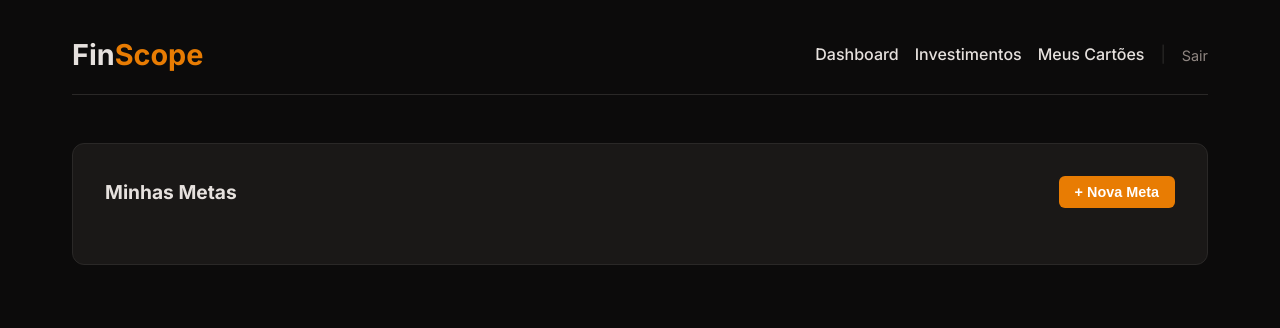
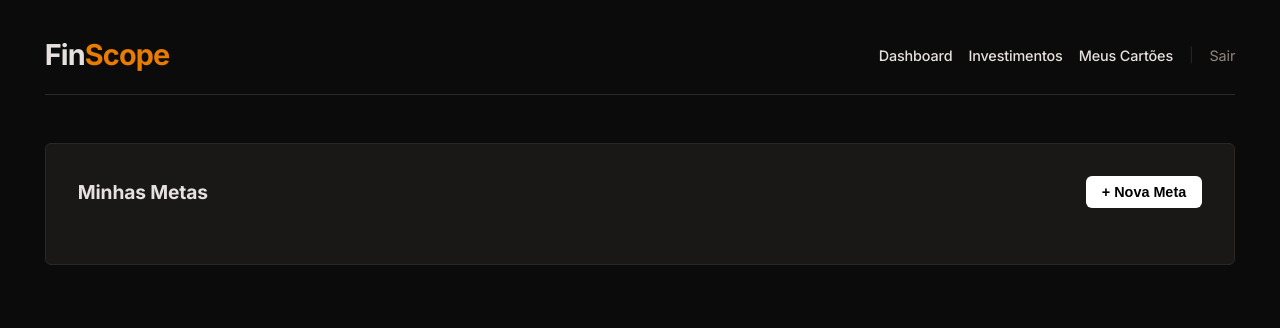
Before and after one commit to AlvaroPereir4/FinScope, a Flask app: page /goals in a window 1280 px wide. Shown: the top 328 px of the page. Run offline with Flask 3, Linux system fonts and the light colour scheme; the visitor is signed in with stand-in values (Sample User, id 1); data that the repository does not hold is empty.

Commit message:
general adjustments to fron-end

```diff
--- a/static/css/style.css
+++ b/static/css/style.css
@@ -16,6 +16,15 @@
     --success-color: #2ecc71;
     --danger-color: #e74c3c;
     --invest-color: #3498db;
+
+    /* Geist-like Aesthetics */
+    --white: #ffffff;
+    --black: #000000;
+    --surface-hover: #222222;
+
+    --font-sans: 'Inter', -apple-system, BlinkMacSystemFont, "Segoe UI", Roboto, sans-serif;
+    --font-mono: 'Fira Code', 'Roboto Mono', monospace;
+    --border-radius: 6px; /* Suave e moderno */
 }
 
 * {
@@ -25,14 +34,16 @@
 }
 
 body {
-    font-family: 'Inter', sans-serif;
+    font-family: var(--font-sans);
     background-color: var(--bg-color);
     color: var(--text-primary);
     line-height: 1.6;
+    font-size: 14px;
+    letter-spacing: -0.01em; /* Geist vibe: letras levemente mais juntas */
 }
 
 .container {
-    max-width: 1200px;
+    max-width: 98%; /* Ocupa quase toda a tela */
     margin: 0 auto;
     padding: 2rem;
 }
@@ -51,6 +62,7 @@ header {
     font-weight: 700;
     font-size: 1.8rem;
     color: var(--text-primary);
+    letter-spacing: -0.03em;
 }
 
 .logo span {
@@ -68,6 +80,8 @@ header {
     text-decoration: none;
     font-weight: 500;
     transition: color 0.2s;
+    font-size: 0.9rem;
+    letter-spacing: -0.01em;
 }
 
 .nav-link:hover {
@@ -405,13 +426,13 @@ input:focus, select:focus {
 }
 
 .btn-primary {
-    background-color: var(--accent-color);
-    color: #fff;
+    background-color: var(--white); /* Botão principal Branco */
+    color: var(--black);
     border: none;
     padding: 0.8rem 1.5rem;
-    border-radius: 6px;
+    border-radius: var(--border-radius);
     cursor: pointer;
-    font-size: 1rem;
+    font-size: 0.9rem;
     font-weight: 600;
     width: 100%;
     transition: opacity 0.2s;
@@ -492,19 +514,20 @@ input:focus, select:focus {
 .stat-item span {
     font-size: 0.8rem;
     color: var(--text-secondary);
-    text-transform: uppercase;
+    font-weight: 500;
 }
 
 .stat-item strong {
     font-size: 1.2rem;
     color: var(--accent-color);
+    font-family: var(--font-mono);
 }
 
 /* Tables */
 .history-section, .investments-section, .goals-section {
     background: var(--card-bg);
     padding: 2rem;
-    border-radius: 12px;
+    border-radius: var(--border-radius);
     border: 1px solid var(--border-color);
     margin-bottom: 2rem;
 }
--- a/static/js/script.js
+++ b/static/js/script.js
@@ -1147,6 +1147,8 @@ document.addEventListener('DOMContentLoaded', () => {
     function updateChart(chartData) {
         // Lógica de renderização, sem processamento de dados!
         const ctx = document.getElementById('financeChart').getContext('2d');
+        const fontSans = "'Inter', sans-serif";
+        const fontMono = "'Fira Code', monospace";
 
         if (financeChart) financeChart.destroy();
 
@@ -1154,7 +1156,14 @@ document.addEventListener('DOMContentLoaded', () => {
             type: 'line',
             data: {
                 labels: chartData.labels,
-                datasets: chartData.datasets
+                datasets: chartData.datasets.map(ds => ({
+                    ...ds,
+                    borderWidth: 1.5, // Linha fina
+                    pointRadius: 0,   // Sem bolinhas (minimalista)
+                    pointHoverRadius: 4,
+                    tension: 0.2,     // Curva mais "robótica"
+                    fill: true
+                }))
             },
             options: {
                 responsive: true,
@@ -1164,8 +1173,21 @@ document.addEventListener('DOMContentLoaded', () => {
                     intersect: false,
                 },
                 plugins: {
-                    legend: { labels: { color: '#e6e1de' } },
+                    legend: {
+                        labels: {
+                            color: '#e6e1de',
+                            font: { family: fontSans, size: 12, weight: 500 },
+                            boxWidth: 10,
+                            usePointStyle: true
+                        }
+                    },
                     tooltip: {
+                        backgroundColor: 'rgba(26, 24, 23, 0.9)', // card-bg
+                        titleFont: { family: fontSans, size: 13 },
+                        bodyFont: { family: fontMono, size: 12 },
+                        borderColor: '#2a2827',
+                        borderWidth: 1,
+                        cornerRadius: 2,
                         callbacks: {
                             label: function(context) {
                                 let label = context.dataset.label || '';
@@ -1181,8 +1203,15 @@ document.addEventListener('DOMContentLoaded', () => {
                     }
                 },
                 scales: {
-                    y: { beginAtZero: true, grid: { color: '#2a2827' }, ticks: { color: '#8f8681' } },
-                    x: { grid: { display: false }, ticks: { color: '#8f8681' } }
+                    y: {
+                        beginAtZero: true,
+                        grid: { color: '#2a2827', borderDash: [2, 4], drawBorder: false },
+                        ticks: { color: '#8f8681', font: { family: fontMono, size: 10 } }
+                    },
+                    x: {
+                        grid: { display: false },
+                        ticks: { color: '#8f8681', font: { family: fontSans, size: 11 } }
+                    }
                 }
             }
         });
@@ -1190,6 +1219,8 @@ document.addEventListener('DOMContentLoaded', () => {
 
     function updateDetailedChart(expenses) {
         const ctx = document.getElementById('detailedChart').getContext('2d');
+        const fontSans = "'Inter', sans-serif";
+        const fontMono = "'Fira Code', monospace";
         const dataMap = {};
 
         const getKey = (dateStr) => {
@@ -1237,16 +1268,22 @@ document.addEventListener('DOMContentLoaded', () => {
                         data: sortedKeys.map(k => dataMap[k].credit),
                         borderColor: '#9b59b6',
                         backgroundColor: 'rgba(155, 89, 182, 0.1)',
-                        tension: 0.4,
-                        fill: true
+                        tension: 0.2,
+                        fill: true,
+                        borderWidth: 1.5,
+                        pointRadius: 0,
+                        pointHoverRadius: 4
                     },
                     {
                         label: 'Débito/Outros',
                         data: sortedKeys.map(k => dataMap[k].debit),
                         borderColor: '#e67e22',
                         backgroundColor: 'rgba(230, 126, 34, 0.1)',
-                        tension: 0.4,
-                        fill: true
+                        tension: 0.2,
+                        fill: true,
+                        borderWidth: 1.5,
+                        pointRadius: 0,
+                        pointHoverRadius: 4
                     }
                 ]
             },
@@ -1258,8 +1295,21 @@ document.addEventListener('DOMContentLoaded', () => {
                     intersect: false,
                 },
                 plugins: {
-                    legend: { labels: { color: '#e6e1de' } },
+                    legend: {
+                        labels: {
+                            color: '#e6e1de',
+                            font: { family: fontSans, size: 12, weight: 500 },
+                            boxWidth: 10,
+                            usePointStyle: true
+                        }
+                    },
                     tooltip: {
+                        backgroundColor: 'rgba(26, 24, 23, 0.9)',
+                        titleFont: { family: fontSans, size: 13 },
+                        bodyFont: { family: fontMono, size: 12 },
+                        borderColor: '#2a2827',
+                        borderWidth: 1,
+                        cornerRadius: 2,
                         callbacks: {
                             label: function(context) {
                                 let label = context.dataset.label || '';
@@ -1275,8 +1325,15 @@ document.addEventListener('DOMContentLoaded', () => {
                     }
                 },
                 scales: {
-                    y: { beginAtZero: true, grid: { color: '#2a2827' }, ticks: { color: '#8f8681' } },
-                    x: { grid: { display: false }, ticks: { color: '#8f8681' } }
+                    y: {
+                        beginAtZero: true,
+                        grid: { color: '#2a2827', borderDash: [2, 4], drawBorder: false },
+                        ticks: { color: '#8f8681', font: { family: fontMono, size: 10 } }
+                    },
+                    x: {
+                        grid: { display: false },
+                        ticks: { color: '#8f8681', font: { family: fontSans, size: 11 } }
+                    }
                 }
             }
         });
```
Also changed, not shown: other parts of static/css/style.css (+53 -40 lines).
